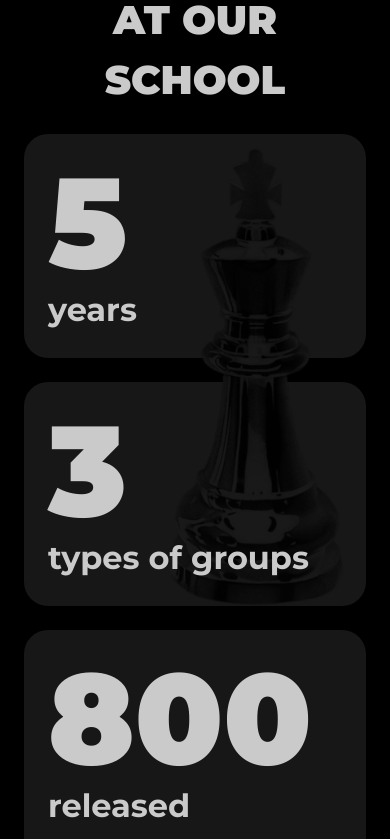
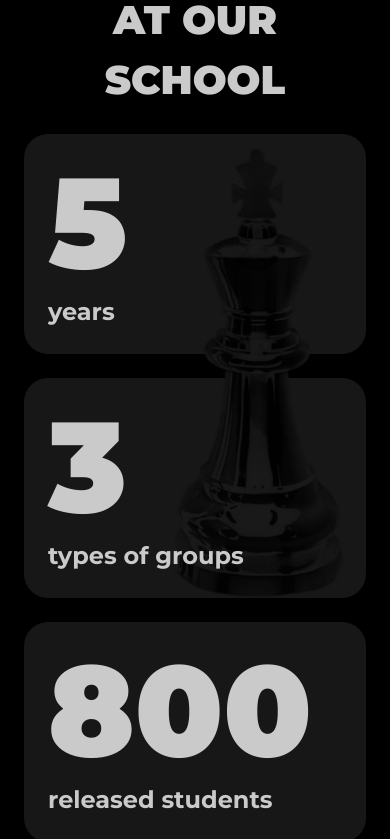
Before and after one commit to samobutniy-1/Chess-invitation, a React (Vite) app: page / in a window 390 px wide. Shown: the part 1760-2599 px from the top of the page. Built offline with nearby package versions, Linux system fonts and the light colour scheme.

Commit message:
style: make AdvantagesSection responsive

```diff
--- a/src/components/advantages-section/AdvantagesSection.jsx
+++ b/src/components/advantages-section/AdvantagesSection.jsx
@@ -2,49 +2,50 @@ import { SectionTitle } from "../section-title/SectionTitle";
 
 export function AdvantagesSection() {
   const stats = [
-    { id: 1, number: "5", label: "years", image: "/king.png" },
+    { id: 1, number: "5", label: "years" },
     { id: 2, number: "3", label: "types of groups" },
     { id: 3, number: "800", label: "released students" },
     { id: 4, number: "1-st", label: "class is for free" },
   ];
+
   return (
     <section className="text-gray">
       <SectionTitle>Advantages of studying at our school</SectionTitle>
-      <div>
-        <ul className="grid gap-6">
-          <div className="relative grid gap-6">
+      <ul className="grid gap-6 md:grid-cols-2 md:grid-rows-2">
+        <div className="relative grid gap-6 md:row-span-2 grid-rows-2">
           <img
             src="/king.png"
             className="absolute right-5 top-0 h-full object-cover pointer-events-none z-10 brightness-10"
             alt=""
           />
-
           {stats.slice(0, 2).map(({ id, number, label }) => (
             <li
               key={id}
               className="relative w-full bg-box flex flex-col p-6 rounded-3xl"
             >
+              <div className="flex flex-col justify-between gap-2 grow">
                 <span className="relative font-black text-9xl z-20">
                   {number}
                 </span>
-                <span className="relative font-bold text-[32px] z-20">
+                <span className="relative font-bold text-[clamp(24px,5vw,42px)] z-20">
                   {label}
                 </span>
+              </div>
             </li>
           ))}
         </div>
 
         {stats.slice(2).map(({ id, number, label }) => (
-            <li
-              key={id}
-              className="w-full bg-box flex flex-col p-6 rounded-3xl"
-            >
+          <li key={id} className="w-full bg-box flex flex-col p-6 rounded-3xl">
+            <div className="flex flex-col justify-between gap-2 grow">
               <span className="font-black text-9xl">{number}</span>
-              <span className="font-bold text-[32px]">{label}</span>
+              <span className="font-bold text-[clamp(24px,5vw,42px)]">
+                {label}
+              </span>
+            </div>
           </li>
         ))}
       </ul>
-      </div>
     </section>
   );
 }
```
Lines whose indentation alone changed are shown as unchanged.
